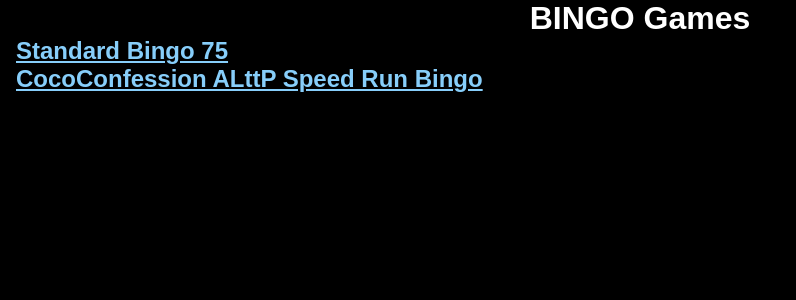
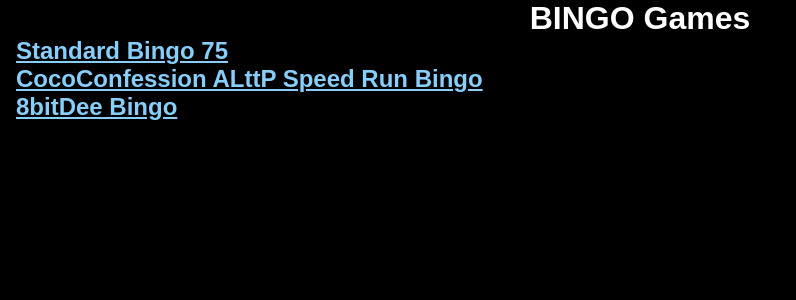
Before and after one commit to MakoSDV/bingo, a React (Create React App) app: page / in a window 1280 px wide. Shown: the top 300 px of the page, without its empty margins (0-796 px from the left). Built offline with nearby package versions, Linux system fonts and the light colour scheme.

Commit message:
Add 8bitDee version

```diff
--- a/src/App.jsx
+++ b/src/App.jsx
@@ -7,6 +7,7 @@
         <h1>BINGO Games</h1>
         <h2><a href='/#/bingo'>Standard Bingo 75</a></h2>
         <h2><a href='/#/CocoSpeed'>CocoConfession ALttP Speed Run Bingo</a></h2>
+        <h2><a href='/#/8bitDee'>8bitDee Bingo</a></h2>
       </div>
     )
   }
--- a/src/index.jsx
+++ b/src/index.jsx
@@ -6,7 +6,6 @@
 import './styles.css';
 import App from './App'
 import Bingo from './bingo'
-//import CocoSpeed from './CocoSpeed';
 
 const routes = (
   <Router>
@@ -15,6 +14,7 @@
       <Route path='/bingo' component={Bingo} />
       <Route path='/CocoSpeed' render={() => (<Bingo title='CocoConfession Speedrun Chat Bingo' dataset='Speedrun'/>)} />
       <Route path='/Test' render={() =>(<Bingo title='Test' dataset='Test'/>)} />
+      <Route path='/8bitDee' render={() => (<Bingo title='DEESMAS Stream Bingo' dataset='8bitDee'/>)} />
     </div>
   </Router>
 );
```
